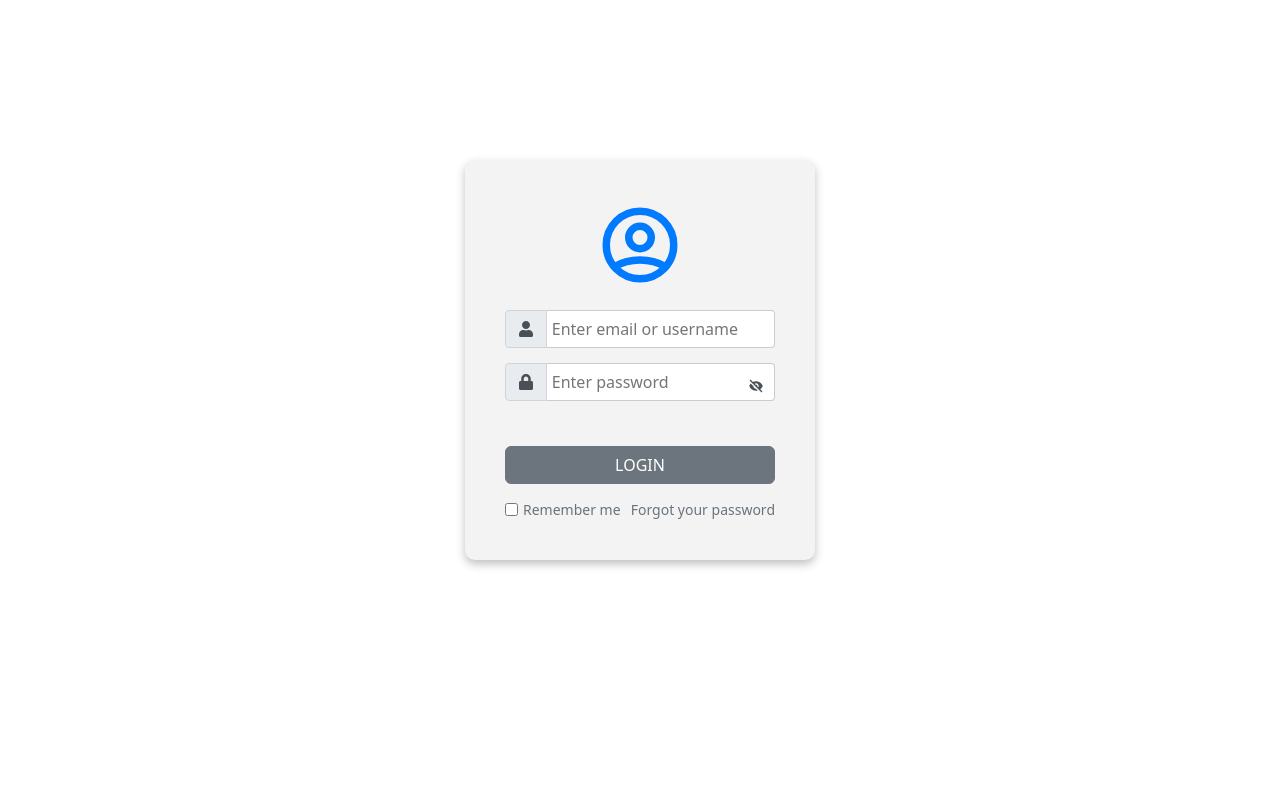
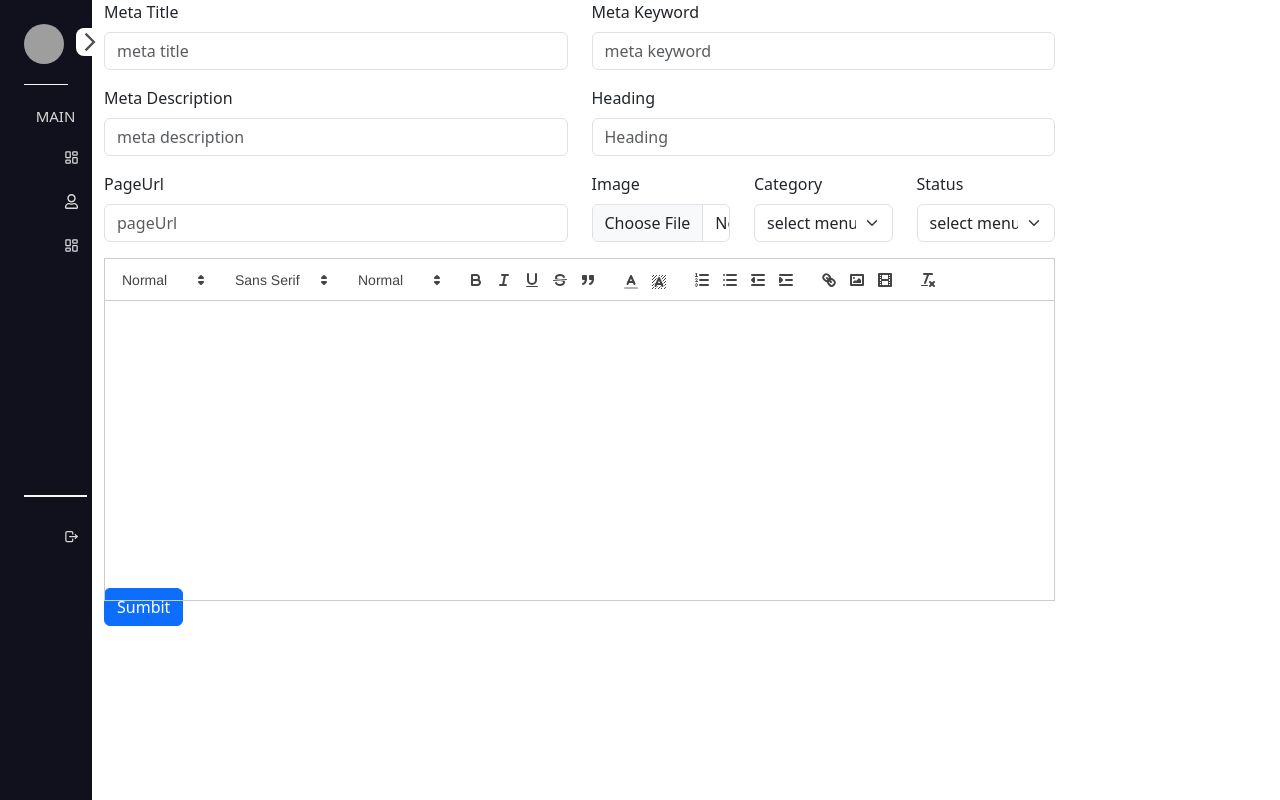
Before and after one commit to suryamani1kumar/admincrm, a React (Vite) app: page /addblog in a window 1280 px wide. Before the commit this address led to /. Built offline with nearby package versions, Linux system fonts and the light colour scheme; grey boxes are pictures that could not be loaded.

Commit message:
change in login

```diff
--- a/package.json
+++ b/package.json
@@ -10,6 +10,7 @@
     "preview": "vite preview"
   },
   "dependencies": {
+    "axios": "^1.7.9",
     "bootstrap": "^5.3.3",
     "react": "^18.3.1",
     "react-bootstrap": "^2.10.9",
--- a/src/App.jsx
+++ b/src/App.jsx
@@ -6,7 +6,7 @@ import { useState } from 'react';
 import { routes } from './utils/routes';
 
 function App() {
-  const [isAuthenticated, setIsAuthenticated] = useState(false);
+  const [isAuthenticated, setIsAuthenticated] = useState(true);
   return (
     <BrowserRouter>
       <div className={isAuthenticated ? 'd-flex' : 'd-block'}>
--- /dev/null
+++ b/src/component/Data/index.js
@@ -0,0 +1,36 @@
+export const Editorformats = [
+  'header',
+  'font',
+  'size',
+  'bold',
+  'italic',
+  'underline',
+  'strike',
+  'blockquote',
+  'list',
+  'bullet',
+  'indent',
+  'link',
+  'image',
+  'video',
+  'color',
+  'background',
+];
+
+export const Editormodules = {
+  toolbar: [
+    [{ header: [1, 2, 3, 4, false] }],
+    [{ font: [] }],
+    [{ size: [] }],
+    ['bold', 'italic', 'underline', 'strike', 'blockquote'],
+    [{ color: [] }, { background: [] }],
+    [
+      { list: 'ordered' },
+      { list: 'bullet' },
+      { indent: '-1' },
+      { indent: '+1' },
+    ],
+    ['link', 'image', 'video'],
+    ['clean'],
+  ],
+};
--- a/src/component/textEditor/TextEditor.jsx
+++ b/src/component/textEditor/TextEditor.jsx
@@ -2,43 +2,7 @@ import { useState } from 'react';
 import 'react-quill/dist/quill.snow.css';
 import ReactQuill from 'react-quill';
 import { Button, Col, Container, Form, Row } from 'react-bootstrap';
-
-const Editorformats = [
-  'header',
-  'font',
-  'size',
-  'bold',
-  'italic',
-  'underline',
-  'strike',
-  'blockquote',
-  'list',
-  'bullet',
-  'indent',
-  'link',
-  'image',
-  'video',
-  'color',
-  'background',
-];
-
-const Editormodules = {
-  toolbar: [
-    [{ header: [1, 2, 3, 4, false] }],
-    [{ font: [] }],
-    [{ size: [] }],
-    ['bold', 'italic', 'underline', 'strike', 'blockquote'],
-    [{ color: [] }, { background: [] }],
-    [
-      { list: 'ordered' },
-      { list: 'bullet' },
-      { indent: '-1' },
-      { indent: '+1' },
-    ],
-    ['link', 'image', 'video'],
-    ['clean'],
-  ],
-};
+import { Editorformats, Editormodules } from '../Data';
 
 const TextEditor = () => {
   const [blogForm, setBlogFrom] = useState({
@@ -141,7 +105,7 @@ const TextEditor = () => {
                   id="category"
                   onChange={handleblogForm}
                 >
-                  <option>Open this select menu</option>
+                  <option>select menu</option>
                   <option value="travel">travel</option>
                   <option value="food">food</option>
                 </Form.Select>
@@ -153,7 +117,7 @@ const TextEditor = () => {
                   id="status"
                   onChange={handleblogForm}
                 >
-                  <option>Open this select menu</option>
+                  <option>select menu</option>
                   <option value="Active">Active</option>
                   <option value="inActive">inActive</option>
                 </Form.Select>
```
Also changed, not shown: 1 other file (tests, documents, lock files or other folders).
